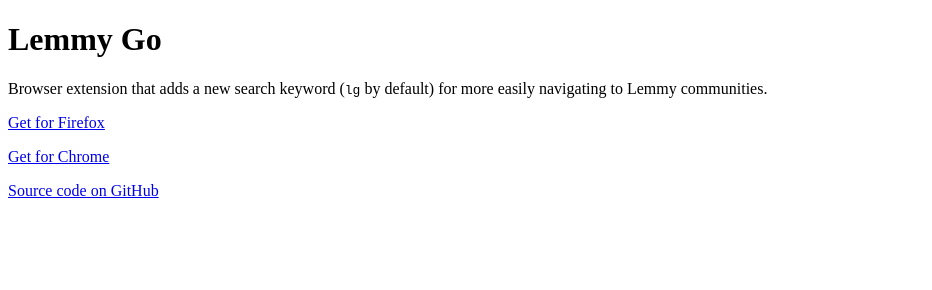
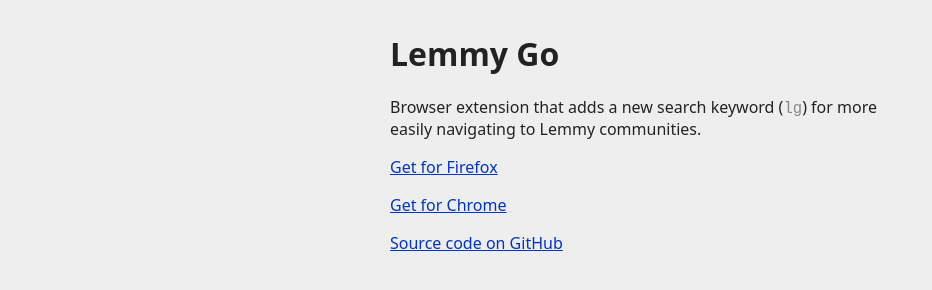
Before and after one commit to Raicuparta/lemmy-community-crawler, a website: page page/index.html in a window 1280 px wide. Shown: the whole page, without its empty margins (0-932 px from the left). Drawn offline with Linux system fonts and the light colour scheme.

Commit message:
slightly nicer page style

```diff
--- a/page/index.html
+++ b/page/index.html
@@ -1,13 +1,47 @@
 <!DOCTYPE html>
-<html>
+<html lang="en">
+  <head>
+    <meta name="viewport" content="width=device-width, initial-scale=1" />
+    <style>
+      body {
+        color: #222;
+        background: #eeeeee;
+        font: 100% system-ui;
+        margin: 2em;
+      }
+      main {
+        max-width: 500px;
+        margin: auto;
+      }
+      a {
+        color: #0033cc;
+      }
+      code {
+        font-size: 1.2em;
+        color: #888;
+      }
+
+      @media (prefers-color-scheme: ) {
+        body {
+          color: #eee;
+          background: #121212;
+        }
+
+        a {
+          color: #809fff;
+        }
+      }
+    </style>
+  </head>
   <body>
+    <main>
       <h1 id="lemmy-go">Lemmy Go</h1>
       <p>
-      Browser extension that adds a new search keyword (<code>lg</code> by
-      default) for more easily navigating to Lemmy communities.
+        Browser extension that adds a new search keyword (<code>lg</code>) for
+        more easily navigating to Lemmy communities.
       </p>
       <p>
-      <a href="https://addons.mozilla.org/firefox/addon/lemmy-go/">
+        <a href="https://addons.mozi(lla.org/firefox/addon/lemmy-go/">
           Get for Firefox
         </a>
       </p>
@@ -23,5 +57,6 @@
           Source code on GitHub
         </a>
       </p>
+    </main>
   </body>
 </html>
```
Lines whose indentation alone changed are shown as unchanged.
